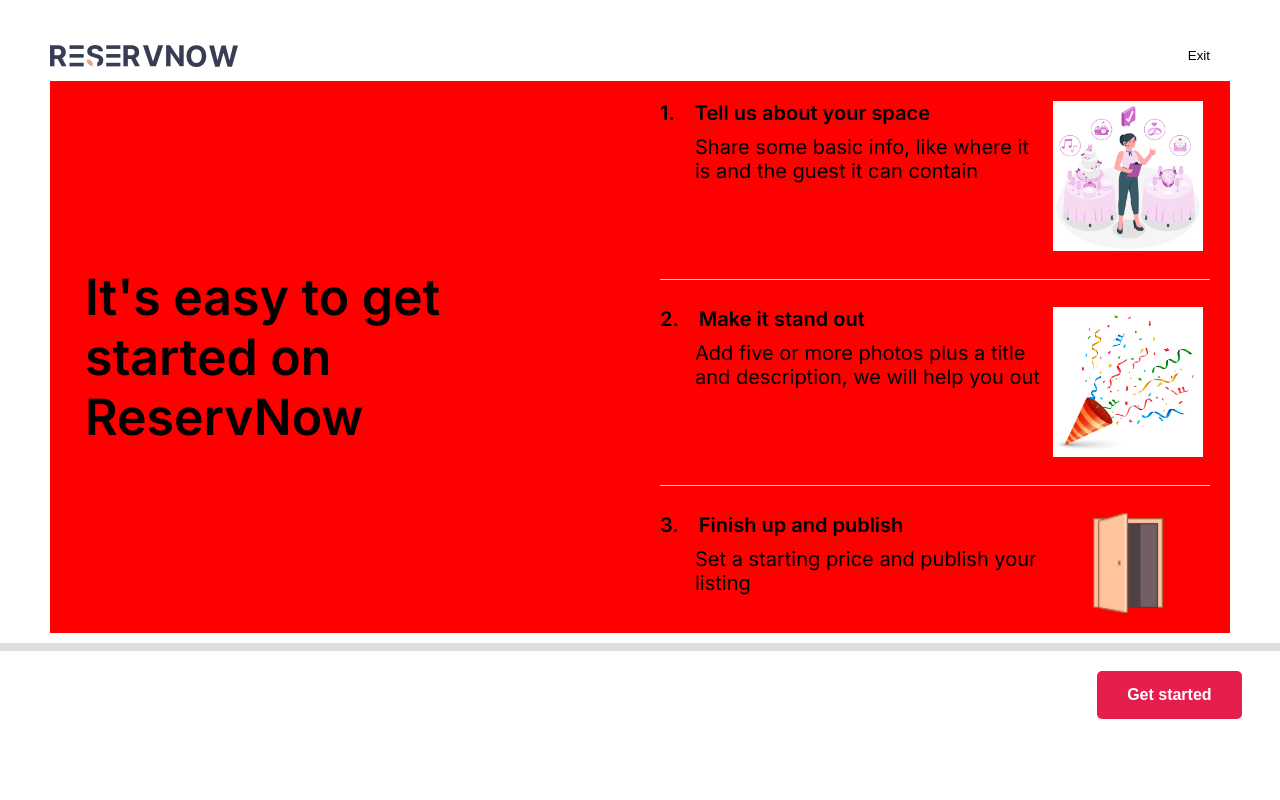
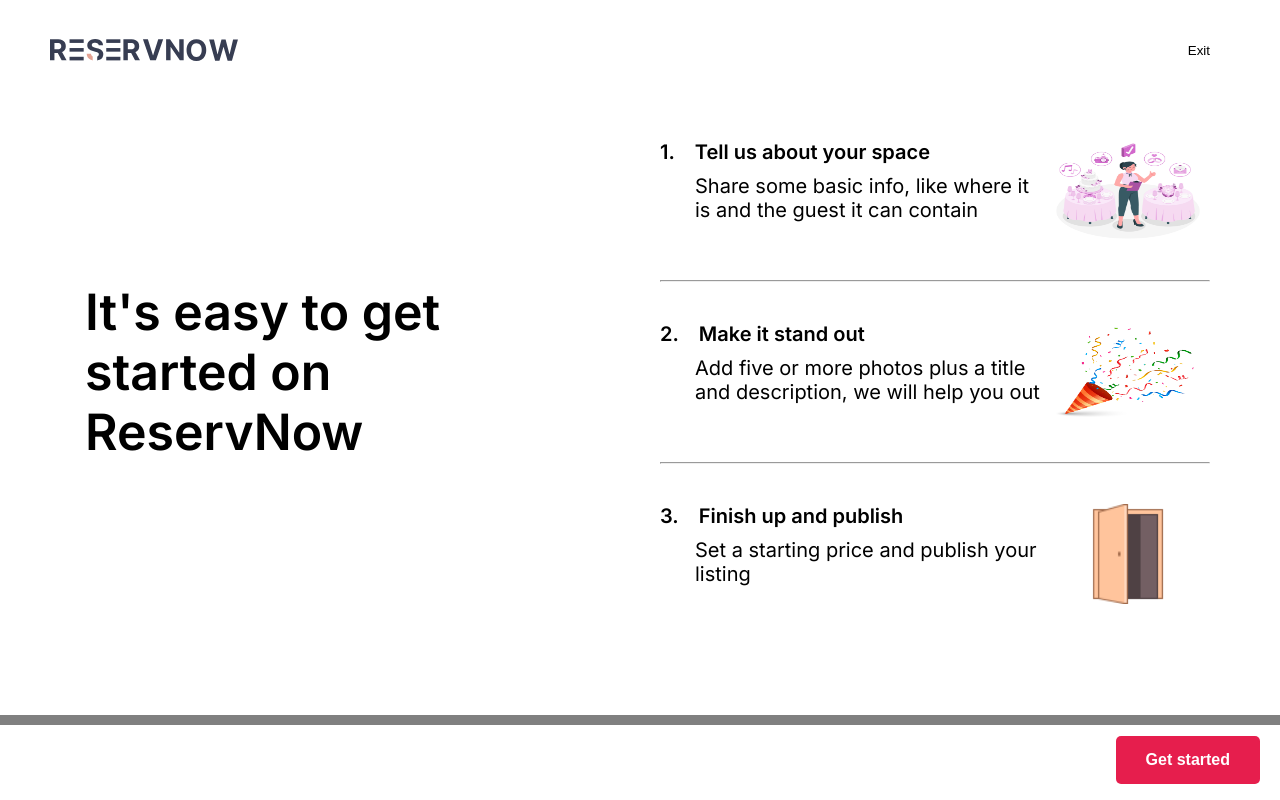
Before and after one commit to TechGateInc/ReservNow, a Next.js app in the folder reservnow/: page /host-an-eventcentre in a window 1280 px wide. Built offline with nearby package versions, Linux system fonts and the light colour scheme.

Commit message:
bug fixes

```diff
--- a/reservnow/app/host-an-eventcentre/page.jsx
+++ b/reservnow/app/host-an-eventcentre/page.jsx
@@ -29,7 +29,7 @@
             {active === "AboutCentreOverview" && <AboutCentreOverview />}
           </div>
         </div>
-        <hr />
+        <div className={styles["page-loader"]}></div>
         <div className={styles["host-footer"]}>
           {active === "Overview" && <div></div>}
           {active === "Overview" && (
--- a/reservnow/app/host-an-eventcentre/page.module.css
+++ b/reservnow/app/host-an-eventcentre/page.module.css
@@ -1,17 +1,19 @@
 .host-root {
   width: 100%;
   height: 100vh;
-  position: fixed;
+  /* background-color: green; */
+  margin: 0 !important;
 }
 .host-top {
-  padding-top: 40px;
   padding-left: 50px;
   padding-right: 50px;
 }
 .host-header {
+  height: 100px;
   display: flex;
   align-items: center;
   justify-content: space-between;
+  /* background-color: yellow; */
 }
 .host-header button {
   padding: 8px;
@@ -25,25 +27,27 @@
   cursor: pointer;
   background-color: #f6f2f0;
 }
-.host-container hr {
-  padding: 0;
-  width: 100%;
-  height: 8px;
-  background-color: #dddddd;
-  border: none;
-  margin: 10px 0;
-}
 .host-content {
-  height: 50%;
-  margin-top: 10px;
-  background-color:red;
+  margin-top: 20px;
+  /* background-color: red; */
 }
 .host-footer {
-  width: 97%;
-  margin-top: 20px;
+  height: 10vh;
+  width: 100%;
   display: flex;
   justify-content: space-between;
   align-items: center;
+  /* background-color: blue; */
+  padding: 20px;
+  position: fixed;
+  bottom: 0;
+}
+.page-loader {
+  height: 10px;
+  width: 100%;
+  background-color: grey;
+  position: fixed;
+  bottom: 75px;
 }
 .host-footer button {
   padding: 15px;
--- a/reservnow/app/layout.jsx
+++ b/reservnow/app/layout.jsx
@@ -12,7 +12,7 @@
       <body className={inter.className}>
         <AuthProvider>
           {/* <Header /> */}
-          <div style={{ marginBottom: "10px"}}>{children}</div>
+          <div>{children}</div>
           {/* <Footer /> */}
         </AuthProvider>
       </body>
--- a/reservnow/components/Overview/overview.css
+++ b/reservnow/components/Overview/overview.css
@@ -24,6 +24,8 @@
   margin-bottom: 5%;
 }
 .host-content-right .line hr {
+  margin-top: 40px;
+  margin-bottom: 40px;
   height: 1px !important;
   background-color: #dddddd;
 }
@@ -45,6 +47,6 @@
   font-weight: 600;
 }
 .icon-container img {
-  height: 150px;
+  height: 100px;
   width: 150px;
 }
```
